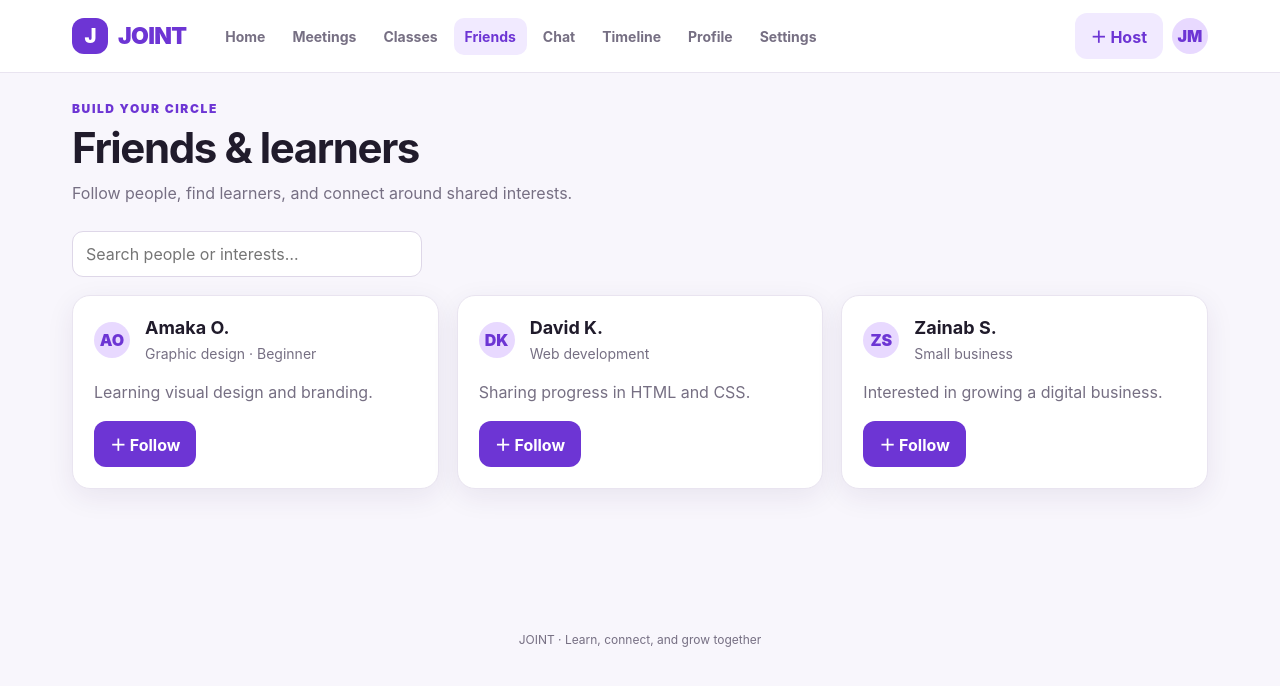
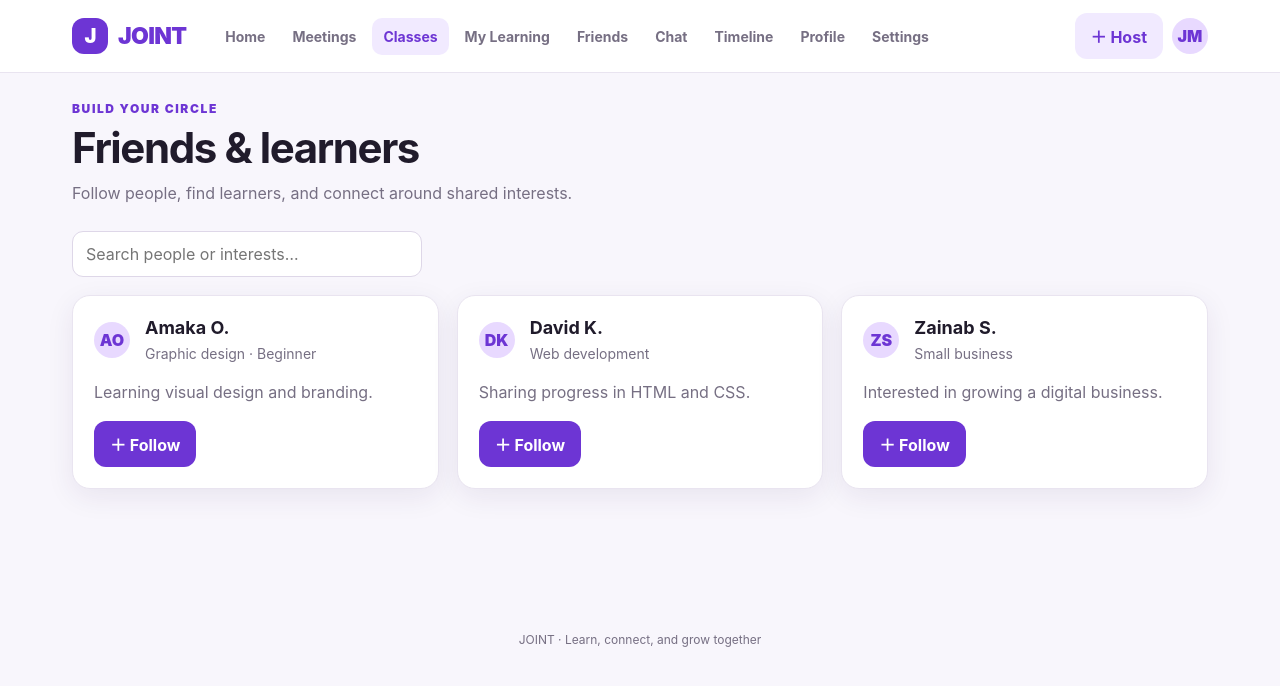
Before and after one commit to Demoses20/joint-app, a plain HTML site: page friends.html in a window 1280 px wide. Drawn offline with Linux system fonts and the light colour scheme.

Commit message:
Update navigation links in friends.html

```diff
--- a/friends.html
+++ b/friends.html
@@ -1,6 +1,8 @@
 <!doctype html><html lang="en"><head><meta charset="utf-8"><meta name="viewport" content="width=device-width, initial-scale=1"><title>Friends & learners — JOINT</title><link rel="stylesheet" href="style.css"></head><body><header class="topbar"><div class="topbar-inner">
 <a class="brand" href="index.html"><span class="brand-mark">J</span> JOINT</a>
-<nav class="main-nav" aria-label="Main navigation"><a href="index.html" class="">Home</a><a href="meetings.html" class="">Meetings</a><a href="classes.html" class="">Classes</a><a href="friends.html" class="active">Friends</a><a href="chat.html" class="">Chat</a><a href="timeline.html" class="">Timeline</a><a href="profile.html" class="">Profile</a><a href="settings.html" class="">Settings</a></nav>
+<nav class="main-nav" aria-label="Main navigation"><a href="index.html" class="">Home</a><a href="meetings.html" class="">Meetings</a><a href="classes.html" class="active">Classes</a>
+<a href="my-learning.html">My Learning</a>
+<a href="friends.html">Friends</a><a href="chat.html" class="">Chat</a><a href="timeline.html" class="">Timeline</a><a href="profile.html" class="">Profile</a><a href="settings.html" class="">Settings</a></nav>
 <div class="top-actions"><a class="btn secondary desktop-only" href="host-meeting.html">＋ Host</a><div class="avatar" title="Your profile">JM</div></div>
 </div></header><nav class="bottom-nav" aria-label="Mobile navigation"><a href="index.html" class=""><span>⌂</span>Home</a><a href="meetings.html" class=""><span>▣</span>Meetings</a><a href="classes.html" class=""><span>▤</span>Classes</a><a href="friends.html" class="active"><span>♧</span>Friends</a><a href="chat.html" class=""><span>✉</span>Chat</a></nav><main class="page"><div class="page-heading"><div><div class="eyebrow">Build your circle</div><h1>Friends & learners</h1><p class="subtitle">Follow people, find learners, and connect around shared interests.</p></div></div>
 <div class="toolbar"><input id="friend-search" class="search" placeholder="Search people or interests…"></div><div class="grid three" id="friend-list"><article class="card friend-card"><div class="list-card"><div class="avatar">AO</div><div class="grow"><h3>Amaka O.</h3><p>Graphic design · Beginner</p></div></div><p>Learning visual design and branding.</p><button class="follow-btn">＋ Follow</button></article><article class="card friend-card"><div class="list-card"><div class="avatar">DK</div><div class="grow"><h3>David K.</h3><p>Web development</p></div></div><p>Sharing progress in HTML and CSS.</p><button class="follow-btn">＋ Follow</button></article><article class="card friend-card"><div class="list-card"><div class="avatar">ZS</div><div class="grow"><h3>Zainab S.</h3><p>Small business</p></div></div><p>Interested in growing a digital business.</p><button class="follow-btn">＋ Follow</button></article></div></main><footer class="footer">JOINT · Learn, connect, and grow together</footer><script src="navigation.js"></script></body></html>
```
